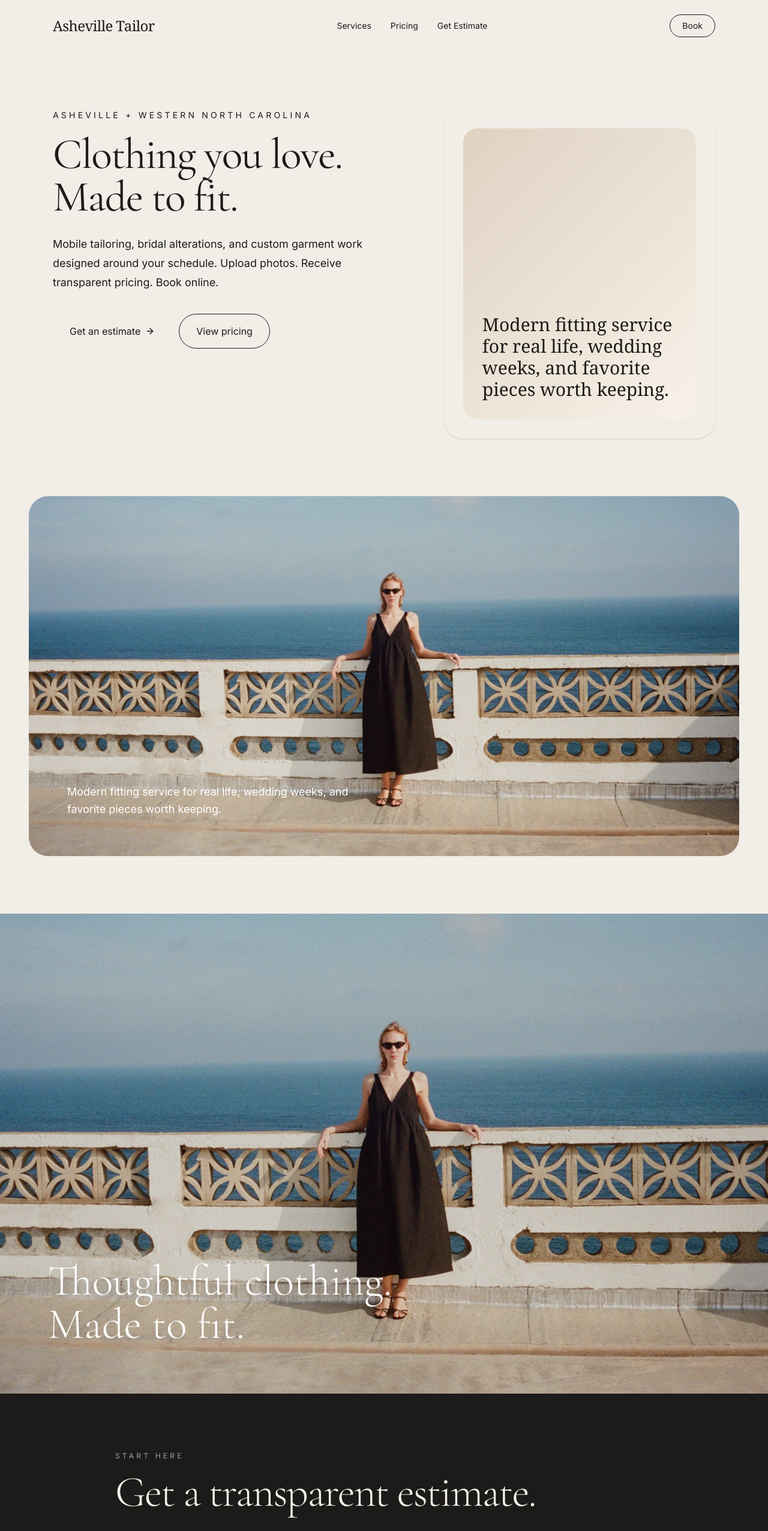
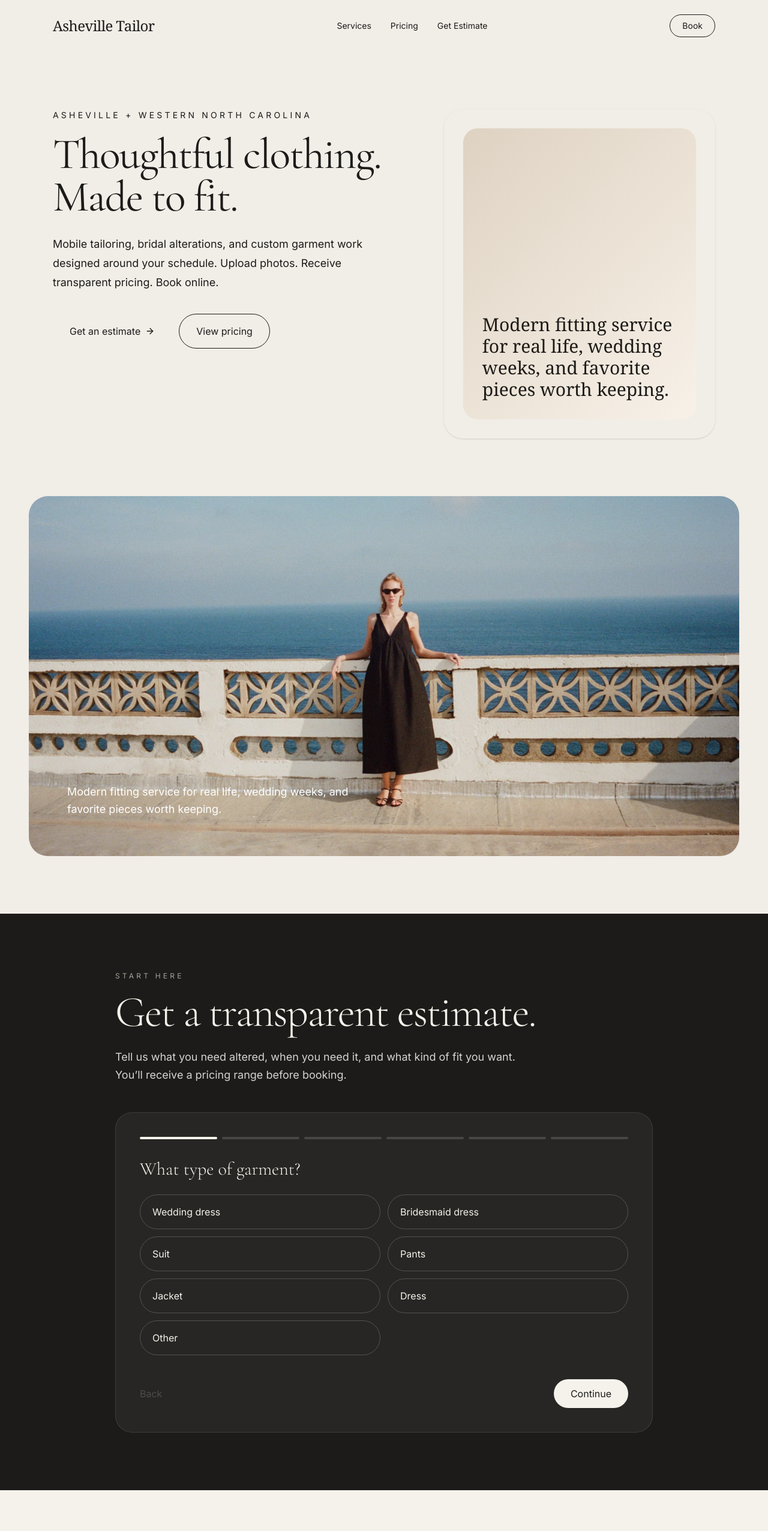
Before and after one commit to melissashayrobinson/asheville-tailor, a Next.js app: page / in a window 1280 px wide. Shown: the top 2552 px of the page at 60% size. Built offline with nearby package versions, Linux system fonts and the light colour scheme.

Commit message:
copy upgrades

```diff
--- a/app/page.tsx
+++ b/app/page.tsx
@@ -39,7 +39,7 @@ export default function Home() {
       <section className="mx-auto grid max-w-6xl gap-10 px-6 py-16 md:grid-cols-[1.15fr_.85fr] md:py-24">
         <div>
           <p className="mb-5 text-sm uppercase tracking-[0.3em] text-moss">Asheville + Western North Carolina</p>
-          <h1 className="font-serif text-5xl leading-[.98] tracking-tight md:text-7xl">Clothing you love. Made to fit.</h1>
+          <h1 className="font-serif text-5xl leading-[.98] tracking-tight md:text-7xl">Thoughtful clothing. Made to fit.</h1>
           <p className="mt-7 max-w-xl text-lg leading-8 text-ink/75">Mobile tailoring, bridal alterations, and custom garment work designed around your schedule. Upload photos. Receive transparent pricing. Book online.</p>
           <div className="mt-9 flex flex-col gap-3 sm:flex-row">
             <a className="inline-flex items-center justify-center rounded-full bg-ink px-7 py-4 text-linen" href="#estimate">Get an estimate <ArrowRight className="ml-2 h-4 w-4" /></a>
@@ -72,23 +72,6 @@ export default function Home() {
   </div>
 </section>
 
-<section className="relative h-screen">
-  <img
-    src="/images/hero.jpg"
-    alt=""
-    className="absolute inset-0 h-full w-full object-cover"
-  />
-
-  <div className="absolute inset-0 bg-black/15" />
-
-  <div className="absolute bottom-0 left-0 p-10 lg:p-20">
-    <h2 className="text-white text-5xl lg:text-7xl font-light">
-      Thoughtful clothing.
-      <br />
-      Made to fit.
-    </h2>
-  </div>
-</section>
 
 <EstimateWizard />
 
```
